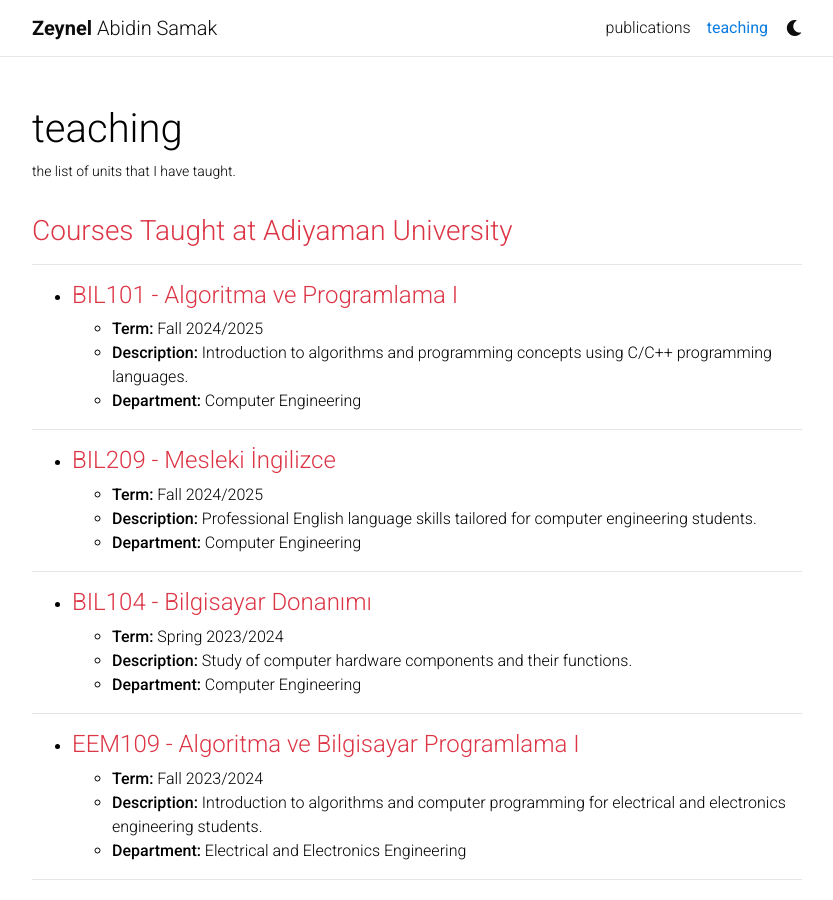
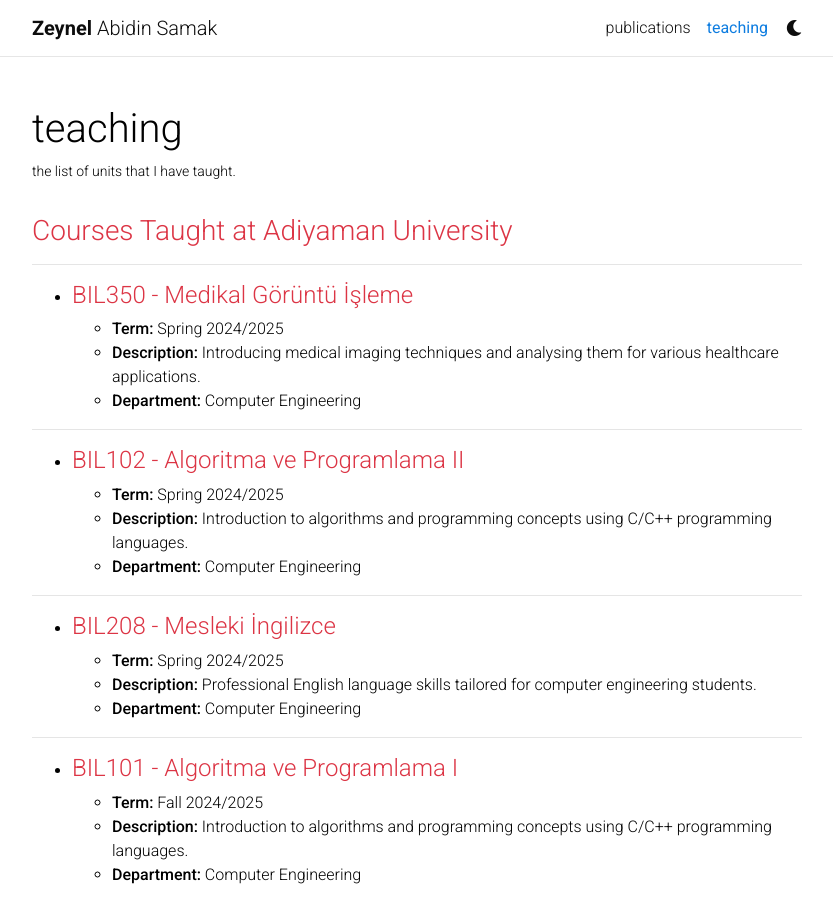
Before and after one commit to zeynelsamak/zeynelsamak.github.io, a Jekyll site: the page built from _pages/teaching.md, in a window 1280 px wide and 900 px high. Shown: the whole window, without its empty margins (223-1056 px from the left). Built offline with Jekyll 4.4.1, drawn with Linux system fonts in a browser that asks for light colours; full-size pictures stand in for the smaller copies a plugin makes; comment, search, counter and statistics services are not loaded; a style sheet for code colours, icons or effects is not loaded.

```diff
--- a/_layouts/bib.html
+++ b/_layouts/bib.html
@@ -2,7 +2,7 @@
 ---
 <!-- _layouts/bib.html -->
       <div class="row">
-        <div class="col-sm-2 {% if entry.preview %}preview{% else %}abbr{% endif %}">
+        <div class="col-sm-2 {% if entry.preview %}preview{% else %}abbr{% endif %}" style="display: flex; align-items: center;">
         {%- if entry.preview -%}
           {% if entry.preview contains '://' -%}
           <img class="preview z-depth-1 rounded" src="{{ entry.preview }}">
--- a/_pages/teaching.md
+++ b/_pages/teaching.md
@@ -19,6 +19,27 @@ nav_order: 5
  -->
 
 ### Courses Taught at Adiyaman University
+
+---
+
+- #### BIL350 - Medikal Görüntü İşleme
+  - **Term:** Spring 2024/2025
+  - **Description:** Introducing medical imaging techniques and analysing them for various healthcare applications.
+  - **Department:** Computer Engineering
+
+---
+
+- #### BIL102 - Algoritma ve Programlama II
+  - **Term:** Spring 2024/2025
+  - **Description:** Introduction to algorithms and programming concepts using C/C++ programming languages.
+  - **Department:** Computer Engineering
+
+---
+
+- #### BIL208 - Mesleki İngilizce
+  - **Term:** Spring 2024/2025
+  - **Description:** Professional English language skills tailored for computer engineering students.
+  - **Department:** Computer Engineering
 
 ---
 
```
Also changed, not shown: _bibliography/papers.bib (+19 -0 lines), _news/stroke_review.md (added, +18 -0 lines), _pages/publications.md (+1 -1 lines), _projects/evtoutcome.md (+1 -1 lines), _projects/stroke_review.md (added, +46 -0 lines), _projects/transop.md (+1 -1 lines), assets/img/publication_preview/timeframes_survey.png (added), assets/img/timeframes_survey.png (added).
